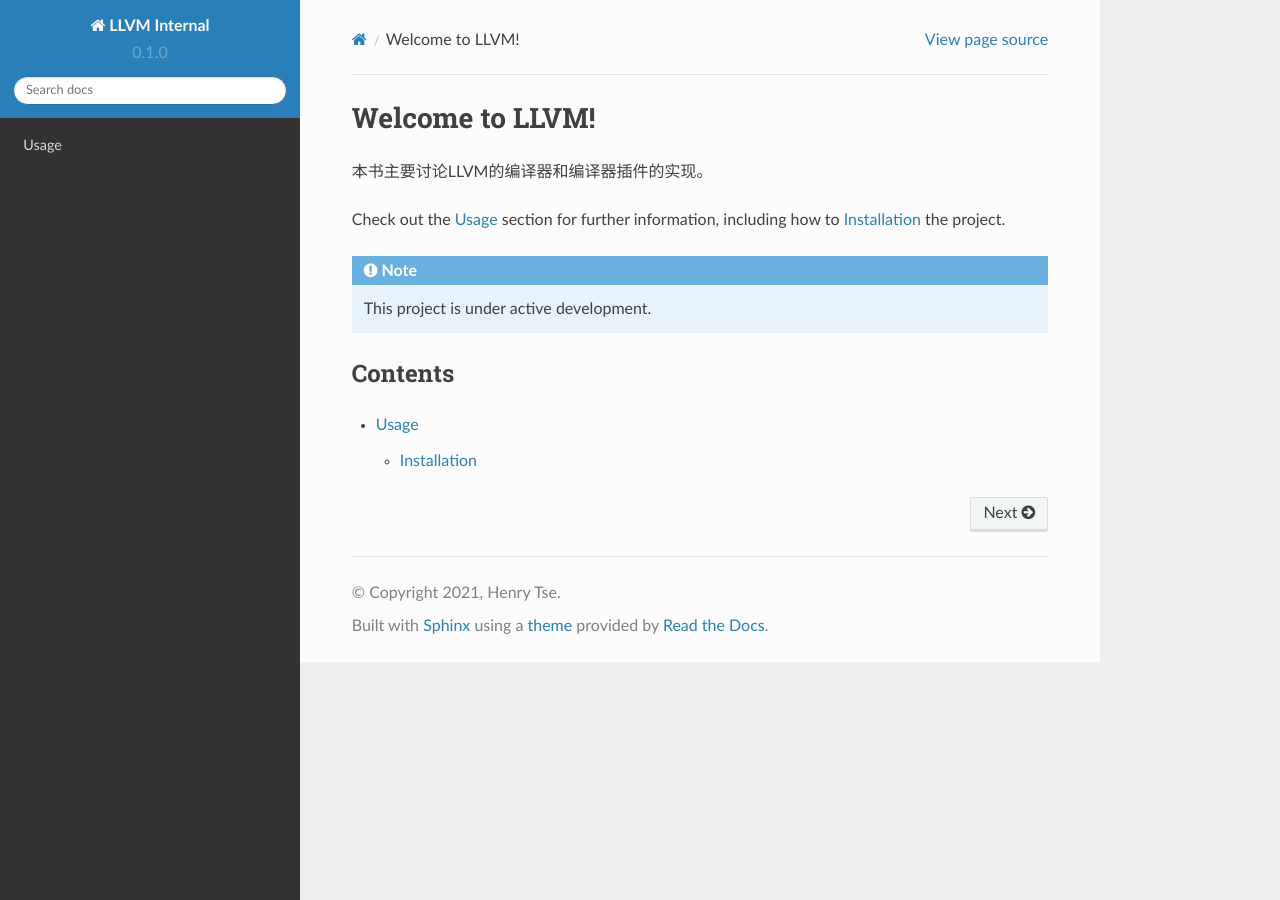
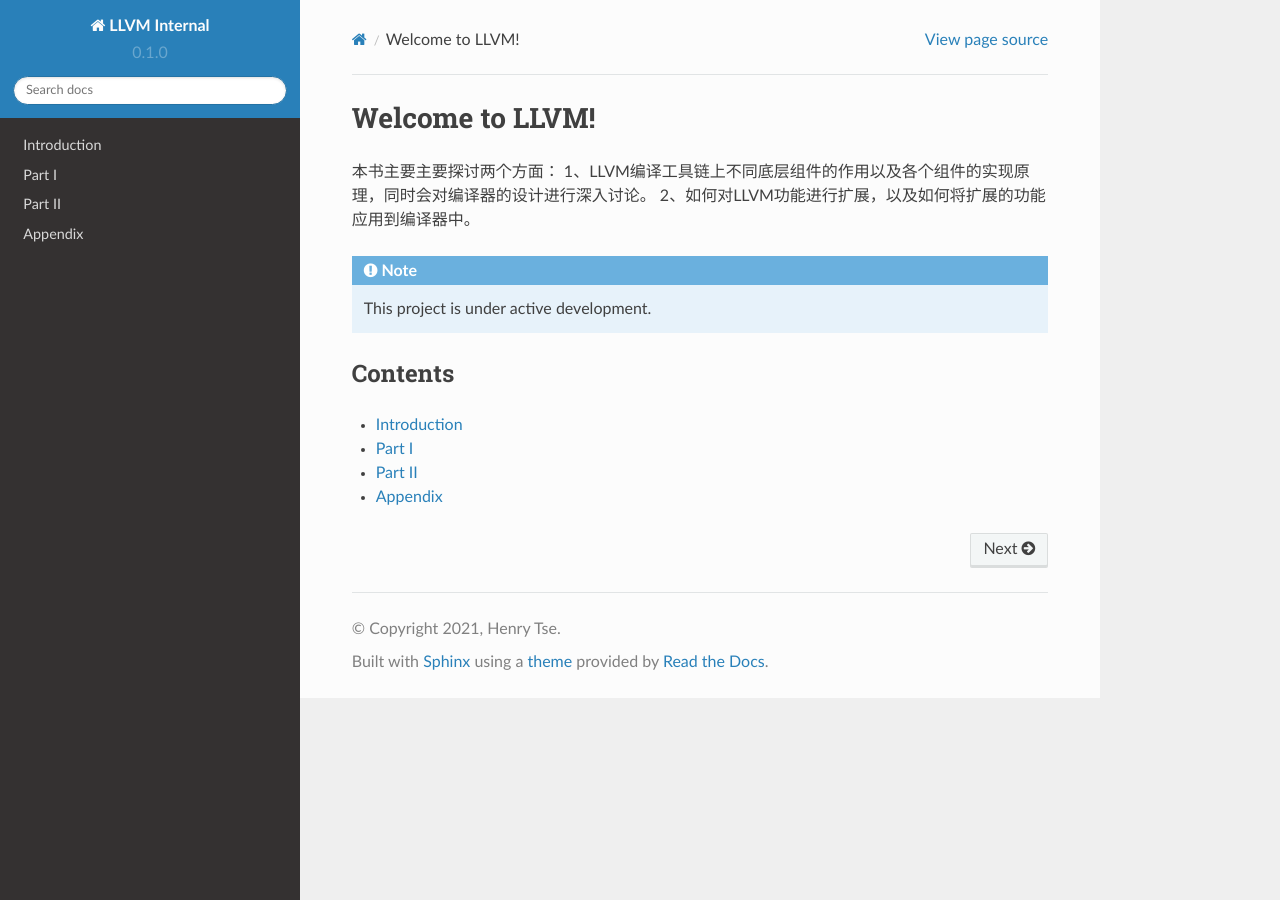
Before and after one commit to anzihenry/llvm-internal, a Sphinx documentation site: the page built from docs/source/index.rst, in a window 1280 px wide. Built offline with Sphinx 7.4.7 and the Read the Docs theme 2.0.0, drawn with Linux system fonts in a browser that asks for light colours.

Commit message:
生成目录树

```diff
--- /dev/null
+++ b/docs/source/Appendix/Appendix.rst
@@ -0,0 +1,4 @@
+Appendix
+===================================
+
+.. :toctree::
--- /dev/null
+++ b/docs/source/Introduction/Backend/index.rst
@@ -0,0 +1,4 @@
+Backend
+===================================
+
+.. :toctree::
--- /dev/null
+++ b/docs/source/Introduction/Frontend/index.rst
@@ -0,0 +1,4 @@
+Frontend
+===================================
+
+.. :toctree::
--- /dev/null
+++ b/docs/source/Introduction/Optimizers/index.rst
@@ -0,0 +1,4 @@
+Optimizers
+===================================
+
+.. :toctree::
--- /dev/null
+++ b/docs/source/Part I/index.rst
@@ -0,0 +1,6 @@
+Part I
+===================================
+
+LLVM内部究竟是怎么运作的呢？
+
+.. :toctree::
--- /dev/null
+++ b/docs/source/Part II/index.rst
@@ -0,0 +1,6 @@
+Part II
+===================================
+
+接下来我们尝试去扩展LLVM的功能！
+
+.. :toctree::
--- a/docs/source/index.rst
+++ b/docs/source/index.rst
@@ -1,10 +1,9 @@
 Welcome to LLVM!
 ===================================
 
-本书主要讨论LLVM的编译器和编译器插件的实现。
-
-Check out the :doc:`usage` section for further information, including
-how to :ref:`installation` the project.
+本书主要主要探讨两个方面：
+1、LLVM编译工具链上不同底层组件的作用以及各个组件的实现原理，同时会对编译器的设计进行深入讨论。
+2、如何对LLVM功能进行扩展，以及如何将扩展的功能应用到编译器中。
 
 .. note::
 
@@ -14,5 +13,12 @@
 --------
 
 .. toctree::
+   :glob:
 
-   usage
+   Introduction/*
+
+   Part I/*
+
+   Part II/*
+
+   Appendix/*
```
Also changed, not shown: docs/source/Introduction/index.rst (added, +12 -0 lines), docs/source/usage.rst (deleted, +0 -13 lines).
